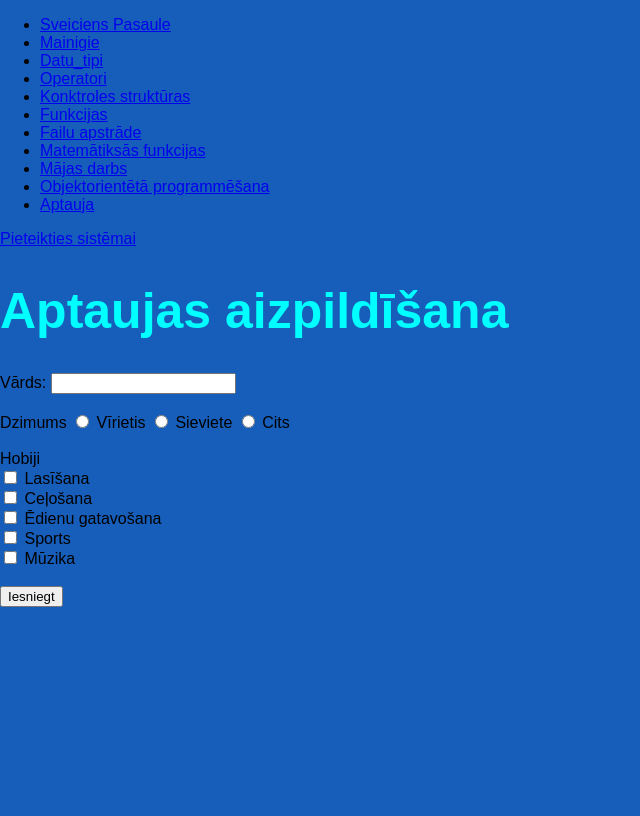
After one commit to arturix2/flask, a Flask app: page /aptauja in a window 1280 px wide. The commit adds this page. Shown: the whole page, without its empty margins (0-640 px from the left). Run offline with Flask 3, Linux system fonts and the light colour scheme.

Commit message:
28.06.2024

```diff
--- a/main.py
+++ b/main.py
@@ -77,9 +77,12 @@ def kontroles_strukturas():
 def funkcijas():
     def sveiciens(vards="Jānis"):
         return f"Sveiki! {vards}!"
-    sveiciens = sveiciens()
+    sveiciens1 = sveiciens()
+    sveiciens2 = sveiciens("Irina")
+    sveiciens3 = sveiciens1 + sveiciens2
 
-    return render_template('funkcijas.html', sveiciens=sveiciens)
+    return render_template('funkcijas.html', sveiciens1=sveiciens1,
+                           sveiciens2=sveiciens2, sveiciens3=sveiciens3)
 
 @app.route('/failu_apstrade')
 def failu_apstrade():
@@ -94,10 +97,48 @@ def moduli():
     sqrt_rezultats = math.sqrt(16)
     return render_template('moduli.html', sqrt_rezultats=sqrt_rezultats)
 
+@app.route('/oop')
+def oop():
+    class Persona:
+        def __init__(self, vards, vecums):
+            self.vards = vards
+            self.vecums = vecums
+
+        def sveiciens(self):
+            return f"Sveiki, mani sauc {self.vards} un man ir {self.vecums} gadi."
+    persona1 = Persona("Jānis", 25)
+    sveiciens = persona1.sveiciens()
+
+    return render_template('oop.html', sveiciens=sveiciens)
+
 @app.route('/aiziet', methods=['POST'])
 def aiziet():
     lietotajs = request.form['lietotajvards']
     return f"Paldies, {lietotajs}! Jūsu pieteikums ir saņemts"
 
+@app.route('/majasdarbs')
+def majasdarbs():
+    return render_template('majasdarbs.html')
+
+@app.route('/majasdarbs2', methods=['POST'])
+def majasdarbs2():
+    a = int(request.form['a'])
+    b = int(request.form['b'])
+    if a == b:
+        rez = "Abi skaitļi ir vienādi"
+    elif a > b:
+        rez = "Pirmais skaitlis ir lielāks"
+    else:
+        rez = "Otrais skaitlis ir lielāks"
+    return render_template('majasdarbs.html', rez=rez)
+
+@app.route('/aptauja')
+def aptauja():
+    return render_template('aptauja.html')
+
+@app.route('/pieteikties')
+def pieteikties():
+    return render_template('pieteikties.html')
+
 if __name__ == '__main__':
     app.run(host='0.0.0.0', port=5000)
--- /dev/null
+++ b/templates/aptauja.html
@@ -0,0 +1,32 @@
+{% extends "pamati_sintakse.html" %}
+
+{% block content %}
+<a href="/pieteikties">Pieteikties sistēmai</a>
+<h1>Aptaujas aizpildīšana</h1>
+<form action="/iesniegt" method="post">
+  <label for="vards">Vārds:</label>
+  <input type="text" id="vards" name="vards" required>
+  <br><br>
+
+  <label>Dzimums</label>
+  <input type="radio" id="virietis" name="dzimums" value="virietis" required>
+  <label for="virietis">Vīrietis</label>
+  <input type="radio" id="sieviete" name="dzimums" value="sieviete" required>
+  <label for="sieviete">Sieviete</label>
+  <input type="radio" id="cits" name="dzimums" value="cits" required>
+  <label for="cits">Cits</label>
+  <br><br>
+  <label>Hobiji</label><br>
+  <input type="checkbox" id="hobijs1" name="hobiji" value="Lasīšana">
+  <label for="hobijs1">Lasīšana</label><br>
+  <input type="checkbox" id="hobijs2" name="hobiji" value="Ceļošana">
+  <label for="hobijs2">Ceļošana</label><br>
+  <input type="checkbox" id="hobijs3" name="hobiji" value="Ēdienu gatavošana">
+  <label for="hobijs3">Ēdienu gatavošana</label><br>
+  <input type="checkbox" id="hobijs4" name="hobiji" value="Sports">
+  <label for="hobijs4">Sports</label><br>
+  <input type="checkbox" id="hobijs5" name="hobiji" value="Mūzika">
+  <label for="hobijs5">Mūzika</label><br><br>
+  <input type="submit" value="Iesniegt">
+</form>
+{% endblock %}
--- a/templates/funkcijas.html
+++ b/templates/funkcijas.html
@@ -3,6 +3,8 @@
 {% block content %}
 <h1>Funkcijas!</h1>
 <pre>
-  Noklusētais sveiciens: {{ sveiciens }}
+  Noklusētais sveiciens: {{ sveiciens1 }}
+  Pasūtītais sveiciens: {{ sveiciens2 }}
+  Apvienotais sveiciens: {{ sveiciens3 }}
 </pre>
 {% endblock %}
--- /dev/null
+++ b/templates/paldies.html
@@ -0,0 +1,6 @@
+{% extends "pamati_sintakse.html" %}
+
+{% block content %}
+<h1>Paldies! Dati saņemti!</h1>
+<a href="/">Atgriezties uz mājas lapas sākumu</a>
+{% endblock %}
--- a/templates/pamati_sintakse.html
+++ b/templates/pamati_sintakse.html
@@ -17,6 +17,9 @@
         <li><a href="/funkcijas">Funkcijas</a></li>
         <li><a href="/failu_apstrade">Failu apstrāde</a></li>
         <li><a href="/moduli">Matemātiksās funkcijas</a></li>
+        <li><a href="/majasdarbs">Mājas darbs</a></li>
+        <li><a href="/oop">Objektorientētā programmēšana</a></li>
+        <li><a href="/aptauja">Aptauja</a></li>
       </ul>
     </nav>
     <div>
```
Also changed, not shown: templates/majasdarbs.html (added, +12 -0 lines), templates/oop.html (added, +8 -0 lines), templates/panelis.html (added, +27 -0 lines), templates/pieteikties.html (added, +13 -0 lines).
